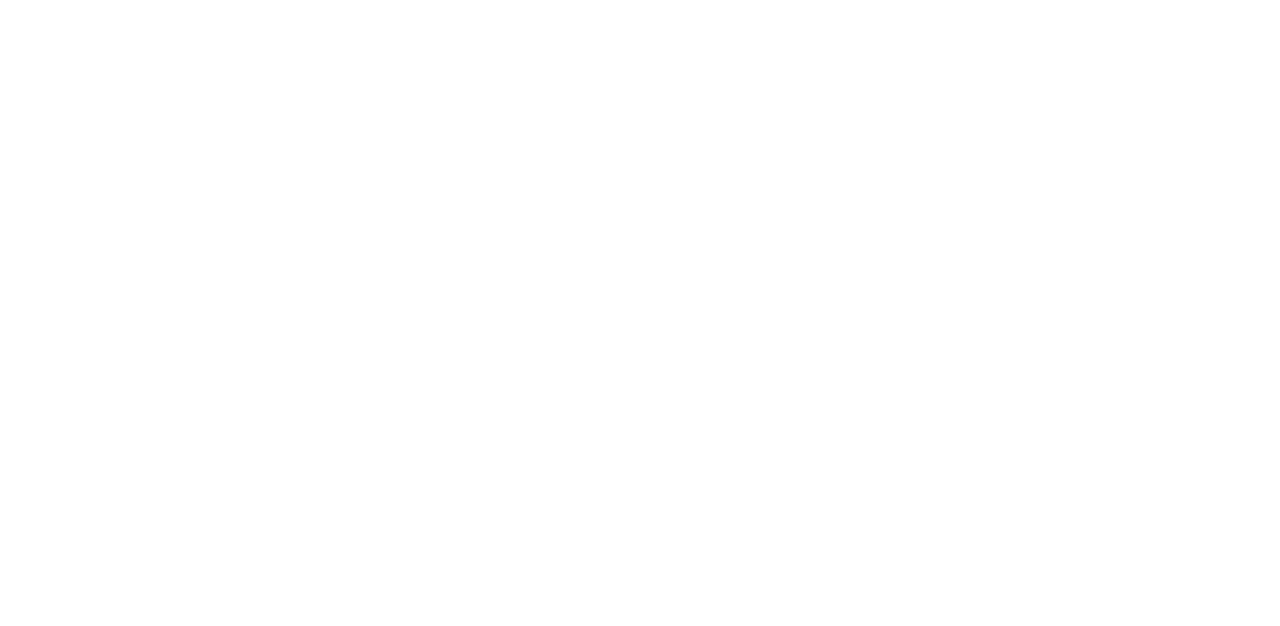
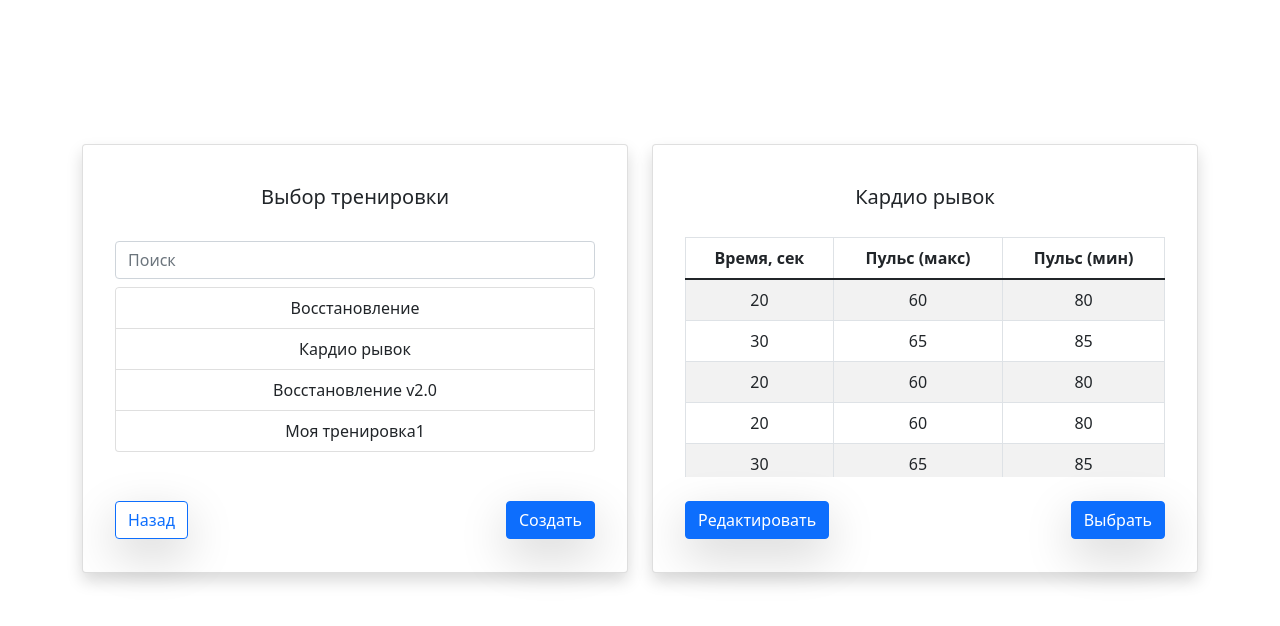
Before and after one commit to Anisia-Klimenko/smart_swimming_pool_IoT, a React (Create React App) app in the folder client0/: page /training in a window 1280 px wide. Before the commit this address had no page. Shown: the top 626 px of the page. Built offline with nearby package versions, Linux system fonts and the light colour scheme.

Commit message:
training screen + 0.5/2 modals

```diff
--- a/client0/src/App.css
+++ b/client0/src/App.css
@@ -28,6 +28,16 @@
   height: 190px;
   overflow-y: scroll;
 }
+
+.table-scroll {
+  height: 240px;
+  overflow-y: scroll;
+}
+
+.table-scroll-sm {
+  height: 190px;
+  overflow-y: scroll;
+}
 /* .App-link {
   color: #61dafb;
 }
--- a/client0/src/App.tsx
+++ b/client0/src/App.tsx
@@ -9,6 +9,7 @@ import Splash from './screens/splash'
 import Signin from './screens/signin'
 import Signup from './screens/signup';
 import Sportsman from './screens/sportsman';
+import Training from './screens/training';
 
 function App() {
   return (
@@ -17,6 +18,7 @@ function App() {
       <Route path='/signIn' element={<Signin/>}/>
       <Route path='/signUp' element={<Signup/>}/>
       <Route path='/sportsman' element={<Sportsman/>}/>
+      <Route path='/training' element={<Training/>}/>
     </Routes>
   );
 }
--- a/client0/src/screens/signin.tsx
+++ b/client0/src/screens/signin.tsx
@@ -13,7 +13,7 @@ class Signin extends React.Component {
 						<Card.Title className='pt-2 pb-2'>
 							SMART SWIMMING POOL
 						</Card.Title>
-						<Card.Text className=''>
+						<Card.Text>
 						<InputGroup className="mt-4 mb-2">
 							<FormControl
 								placeholder="Введите логин"/>
--- a/client0/src/screens/signup.tsx
+++ b/client0/src/screens/signup.tsx
@@ -13,7 +13,7 @@ class Signup extends React.Component {
 						<Card.Title className='pt-2 pb-2'>
 							SMART SWIMMING POOL
 						</Card.Title>
-						<Card.Text className=''>
+						<Card.Text>
 						<InputGroup className="mt-4 mb-2">
 							<FormControl
 								placeholder="Введите email"/>
--- a/client0/src/screens/sportsman.tsx
+++ b/client0/src/screens/sportsman.tsx
@@ -4,19 +4,20 @@ import 'bootstrap/dist/css/bootstrap.min.css';
 import '../App.css'
 import {Button, Container, Row, Col, Card, InputGroup, FormControl, Stack, Table, ListGroup, Modal} from "react-bootstrap";
 
-function Modalwin() {
+function SportsmanWin() {
 	const [showHistory, setShowHistory] = useState(false);
 	const [showAchiv, setShowAchiv] = useState(false);
 	const [showCreate, setShowCreate] = useState(false);
 
-		return(	<Container className='pt-5 container-fluid text-center d-flex flex-column'>
+	return(
+	<Container className='pt-5 container-fluid text-center d-flex flex-column'>
 		<Row className="mt-5 justify-content-md-center align-items-center flex-fill">
 			<Col md='6' className='pt-5'>
 				<Card className='shadow' style={{ height: '26.8rem' }}><Card.Body className='m-3'>
 					<Card.Title className='pt-2 pb-2'>
 						Выбор спортсмена
 					</Card.Title>
-						<Card.Text className=''>
+					<Card.Text>
 					<InputGroup className="mt-4 mb-2">
 						<FormControl
 							placeholder="Поиск"/>
@@ -46,15 +47,16 @@ function Modalwin() {
 					<Card.Title className='pt-2 pb-2'>
 						Карточка спортсмена
 					</Card.Title>
-						<Card.Text className=''>
+					<Card.Text>
 						<Stack direction="horizontal" className='justify-content-between mt-4 mb-3'>
-								<Button variant="outline-primary" className='shadow-lg' onClick={() => setShowHistory(true)}>
+							<Button variant="outline-primary" size="sm" className='shadow-lg' onClick={() => setShowHistory(true)}>
 								История тренировок
 							</Button>
-								<Button variant="outline-primary" className='shadow-lg' onClick={() => setShowAchiv(true)}>
+							<Button variant="outline-primary" size="sm" className='shadow-lg' onClick={() => setShowAchiv(true)}>
 								Достижения
 							</Button>
 						</Stack>
+						<div className='table-scroll-sm'>
 						<Table striped bordered hover className="justify-content-start">
 						<tbody>
 							<tr>
@@ -75,7 +77,8 @@ function Modalwin() {
 							</tr>
 						</tbody>
 						</Table>
-							<Col className='mt-5'><Link to='/signIn'><Button variant="primary" className='shadow-lg'>
+						</div>
+						<Col className='mt-4'><Link to='/training'><Button variant="primary" className='shadow-lg'>
 							Выбрать
 						</Button></Link></Col>
 					</Card.Text>
@@ -86,7 +89,6 @@ function Modalwin() {
 		<Modal
 			show={showHistory}
 			onHide={() => setShowHistory(false)}
-				size="lg"
 			aria-labelledby="contained-modal-title-vcenter"
 			centered>
 			<Modal.Header closeButton>
@@ -227,7 +229,7 @@ function Modalwin() {
 }
 class Sportsman extends React.Component {
 	render() {
-		return (<Modalwin />
+		return (<SportsmanWin />
 		)
 	}
 }
--- /dev/null
+++ b/client0/src/screens/training.tsx
@@ -0,0 +1,157 @@
+import React, {useState} from 'react';
+import {Link} from 'react-router-dom';
+import 'bootstrap/dist/css/bootstrap.min.css';
+import '../App.css'
+import {Button, Container, Row, Col, Card, InputGroup, FormControl, Stack, Table, ListGroup, Modal} from "react-bootstrap";
+
+function TrainingWin() {
+	const [showCreateName, setShowCreateName] = useState(false);
+	const [showCreate, setShowCreate] = useState(false);
+	const [showChange, setShowChange] = useState(false);
+
+	return (
+		<Container className='pt-5 container-fluid text-center d-flex flex-column'>
+		<Row className="mt-5 justify-content-md-center align-items-center flex-fill">
+			<Col md='6' className='pt-5'>
+				<Card className='shadow' style={{ height: '26.8rem' }}><Card.Body className='m-3'>
+					<Card.Title className='pt-2 pb-2'>
+						Выбор тренировки
+					</Card.Title>
+					<Card.Text>
+					<InputGroup className="mt-4 mb-2">
+						<FormControl
+							placeholder="Поиск"/>
+					</InputGroup>
+					<ListGroup className='listgroup-scroll'>
+					<ListGroup.Item action>Восстановление</ListGroup.Item>
+					<ListGroup.Item action>Кардио рывок</ListGroup.Item>
+					<ListGroup.Item action>Восстановление v2.0</ListGroup.Item>
+					<ListGroup.Item action>Моя тренировка1</ListGroup.Item>
+					</ListGroup>
+					<Stack direction="horizontal" className='justify-content-between mt-4'>
+						<Link to='/sportsman'><Button variant="outline-primary" className='shadow-lg'>
+							Назад
+						</Button></Link>
+						<Button variant="primary" className='shadow-lg' onClick={() => setShowCreateName(true)}>
+							Создать
+						</Button>
+					</Stack>
+					</Card.Text>
+				</Card.Body></Card>
+			</Col>
+			<Col md='6' className='pt-5'>
+				<Card className='shadow'  style={{ height: '26.8rem' }}><Card.Body className='m-3'>
+					<Card.Title className='pt-2 pb-1'>
+						<p>Кардио рывок</p>
+					</Card.Title>
+					<Card.Text>
+						<div className='table-scroll mb-2'>
+						<Table striped bordered hover className="justify-content-start" >
+						<thead>
+							<tr>
+							<th>Время, сек</th>
+							<th>Пульс (макс)</th>
+							<th>Пульс (мин)</th>
+							</tr>
+						</thead>
+						<tbody>
+							<tr>
+							<td>20</td>
+							<td>60</td>
+							<td>80</td>
+							</tr>
+							<tr>
+							<td>30</td>
+							<td>65</td>
+							<td>85</td>
+							</tr>
+							<tr>
+							<td>20</td>
+							<td>60</td>
+							<td>80</td>
+							</tr>
+							<tr>
+							<td>20</td>
+							<td>60</td>
+							<td>80</td>
+							</tr>
+							<tr>
+							<td>30</td>
+							<td>65</td>
+							<td>85</td>
+							</tr>
+							<tr>
+							<td>20</td>
+							<td>60</td>
+							<td>80</td>
+							</tr>
+						</tbody>
+						</Table>
+						</div>
+						<Stack direction="horizontal" className='justify-content-between mt-4'>
+							<Button variant="primary" className='shadow-lg'>Редактировать</Button>
+							<Link to='/training'><Button variant="primary" className='shadow-lg'>Выбрать</Button></Link>
+						</Stack>
+					</Card.Text>
+				</Card.Body></Card>
+			</Col>
+		</Row>
+		{/* Модальное окно - Добавить тренировку */}
+		<Modal
+			show={showCreateName}
+			onHide={() => setShowCreateName(false)}
+			aria-labelledby="contained-modal-title-vcenter"
+			centered>
+			<Modal.Header closeButton>
+				<Modal.Title>
+				<h4>Добавить тренировку</h4>
+				</Modal.Title>
+			</Modal.Header>
+			<Modal.Body className='m-3'>
+			<InputGroup>
+				<FormControl placeholder="Введите название"/>
+			</InputGroup>
+			</Modal.Body>
+			<Modal.Footer className='justify-content-between'>
+					<Button variant="outline-primary" className='shadow-lg' onClick={() => setShowCreateName(false)}>Отмена</Button>
+					<Button variant="primary" className='shadow-lg' onClick={() => {setShowCreate(true); setShowCreateName(false)}}>Далее</Button>
+			</Modal.Footer>
+		</Modal>
+		<Modal
+			show={showCreate}
+			onHide={() => setShowCreate(false)}
+			aria-labelledby="contained-modal-title-vcenter"
+			centered>
+			<Modal.Header closeButton>
+				<Modal.Title>
+				<h4>Добавить тренировку</h4>
+				</Modal.Title>
+			</Modal.Header>
+			<Modal.Body className='m-3'>
+			<InputGroup>
+				<FormControl placeholder="Количество секунд"/>
+			</InputGroup>
+			<InputGroup className="mt-4">
+				<FormControl placeholder="Нижняя граница пульса"/>
+			</InputGroup>
+			<InputGroup className="mt-4">
+				<FormControl placeholder="Верхняя граница пульса"/>
+			</InputGroup>
+			</Modal.Body>
+			<Modal.Footer className='justify-content-between'>
+					<Button variant="outline-primary" className='shadow-lg' onClick={() => setShowCreate(false)}>Отмена</Button>
+					<Button variant="primary" className='shadow-lg' onClick={() => setShowCreate(false)}>Далее</Button>
+			</Modal.Footer>
+		</Modal>
+	</Container>
+	);
+}
+
+class Training extends React.Component {
+	render() {
+		return (<TrainingWin />
+		)
+	}
+}
+
+export default Training;
```
Lines whose indentation alone changed are shown as unchanged.
